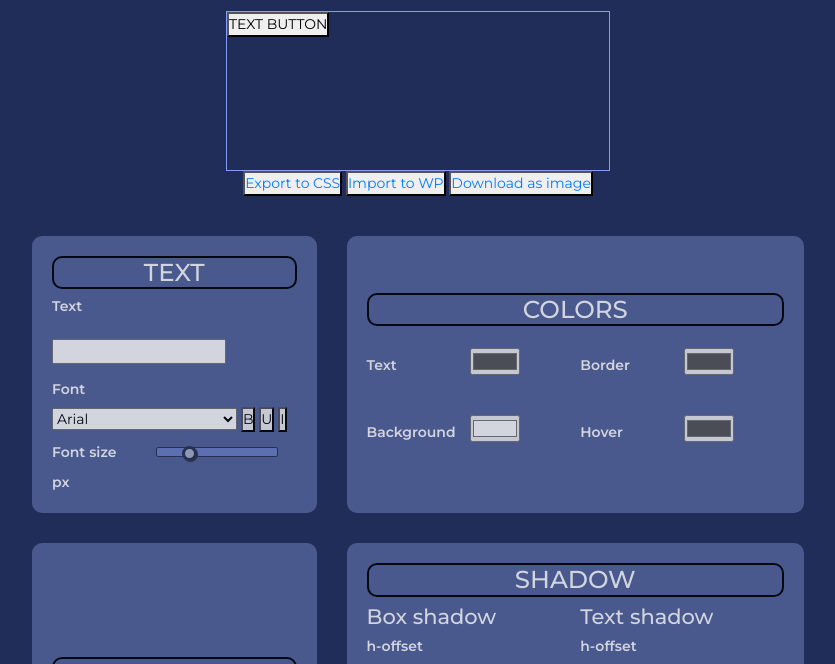
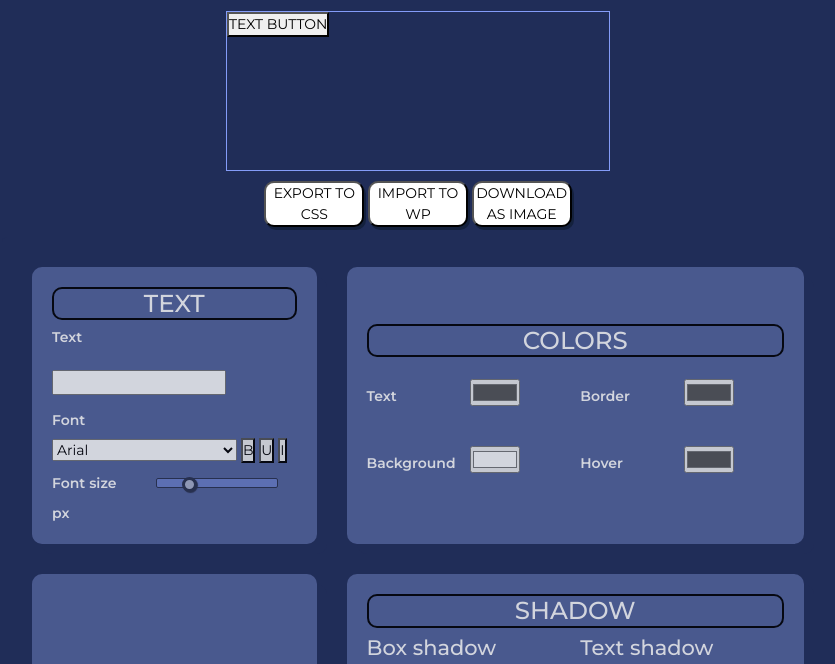
Before and after one commit to anh-vumartell/My-project-1, a plain HTML site: page index.html in a window 1280 px wide. Shown: the part 73-737 px from the top of the page, without its empty margins (222-1057 px from the left). Drawn offline with nearby package versions, Linux system fonts and the light colour scheme; a script that the page names is missing.

Commit message:
add style to button in action div

```diff
--- a/style.css
+++ b/style.css
@@ -32,6 +32,28 @@ html{
     width: 30vw;
 }
 
+.page-wrapper .action{
+    margin-top: 10px;
+}
+.page-wrapper .action a{
+    text-decoration: none;
+}
+.page-wrapper .action button{
+    width: 100px;
+    border-radius: 10px;
+    box-shadow: 2px 3px #14213D;
+    transition-duration: 0.3s;
+    background-color: #ffffff;
+}
+.page-wrapper .action button:hover{ /*add button's hover effect*/
+    background-color: #E5E5E5;
+
+}
+.page-wrapper .action a{
+    color: #000000;
+    text-transform: uppercase;
+}
+
 .customization-grid{
     width: 65%;
     display: grid;
@@ -59,6 +81,7 @@ h3{
     border-radius: 10px;
     text-align: center;
 }
+
 
 .control-wrapper .col-right{
     display: grid;
```
